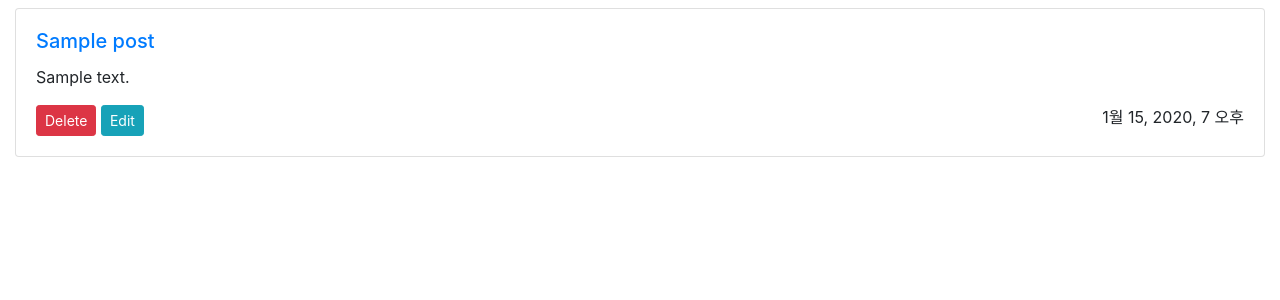
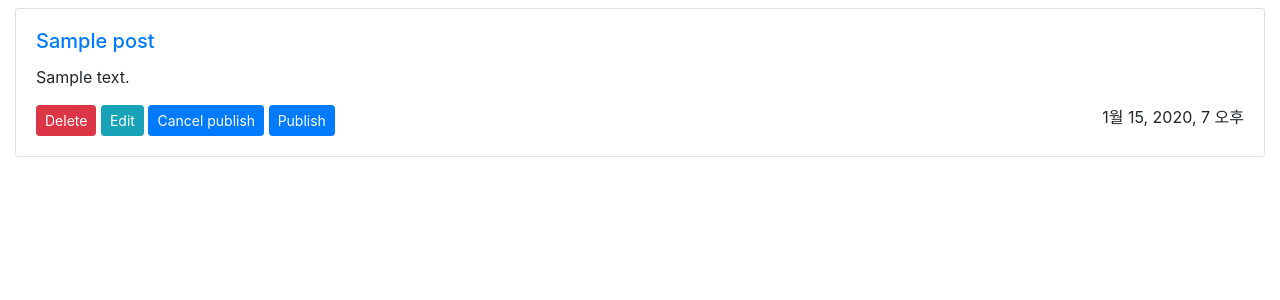
Before and after one commit to moorekwon/django, a Django app: page /posts/ in a window 1280 px wide. Shown: the part 56-356 px from the top of the page. Run offline with Django 3.2, Linux system fonts and the light colour scheme; tables that the repository leaves empty hold one stand-in row (values such as "Sample post"); some libraries are stand-ins or nearby versions.

Commit message:
191217 all completed

```diff
--- a/blog/views.py
+++ b/blog/views.py
@@ -1,5 +1,7 @@
 from django.http import HttpResponse, HttpResponseRedirect
 from django.shortcuts import render, get_object_or_404, redirect
+from django.utils import timezone
+
 from blog.models import Post
 
 
@@ -204,11 +206,18 @@ def post_publish(request, pk):
     # 요청시점의 시간을 해당 Post의 published_date에 기록할 수 있도록 함
     # 완료 후 post-detail로 이동
     # 결과를 볼 수 있도록 리스트 및 디테일 홤녀에서 published_date도 출력하도록 함
-    pass
+    post = Post.objects.get(pk=pk)
+    post.published_date = timezone.now()
+    post.save()
+    return redirect('url-name-post-detail', pk=pk)
 
 
 def post_unpublish(request, pk):
     # pk에 해당하는 Post의 published_date에 None 대입 후 save()
     # 완료 후 post-detail로 이동
     # 결과를 볼 수 있도록, 리스트 및 디테일 화면에서 published_date 출력하도록 함
+    post = Post.objects.get(pk=pk)
+    post.published_date = None
+    post.save()
+    return redirect('url-name-post-detail', pk=pk)
     pass
--- a/config/urls.py
+++ b/config/urls.py
@@ -16,7 +16,8 @@ Including another URLconf
 from django.contrib import admin
 from django.urls import path
 
-from blog.views import post_list, post_detail, post_add, post_delete, post_edit, post_delete_confirm
+from blog.views import post_list, post_detail, post_add, post_delete, post_edit, post_delete_confirm, post_publish, \
+    post_unpublish
 
 urlpatterns = [
     path('admin/', admin.site.urls),
@@ -27,5 +28,7 @@ urlpatterns = [
     path('posts/<int:pk>/delete/', post_delete, name='url-name-post-delete'),
     path('posts/<int:pk>/delete/confirm/', post_delete_confirm, name='url-name-post-delete-confirm'),
     path('posts/<int:pk>/edit', post_edit, name='url-name-post-edit'),
-    # path('post-edit/<int:pk>/', post_edit, name='url-name-post-edit')
+    # path('post-edit/<int:pk>/', post_edit, name='url-name-post-edit'),
+    path('posts/<int:pk>/publish/', post_publish, name='url-name-post-publish'),
+    path('posts/<int:pk>/unpublish/', post_unpublish, name='url-name-post-unpublish')
 ]
--- a/templates/post_list.html
+++ b/templates/post_list.html
@@ -20,6 +20,16 @@
                 <a href="{% url 'url-name-post-delete-confirm' pk=post.pk %}" class="btn btn-danger btn-sm">Delete</a>
                 <a href="{% url 'url-name-post-edit' pk=post.pk %}" class="btn btn-info btn-sm">Edit</a>
                 <!--                <button class="btn btn-info btn-sm">Edit</button>-->
+                {% if post.published_date %}
+                <form action="{% url 'url-name-post-unpublish' pk=post.pk %}" method="POST" class="d-inline-block">
+                    {% csrf_token %}
+                    <button class="btn btn-primary btn-sm">Cancel publish</button>
+                </form>
+                <form action="{% url 'url-name-post-publish' pk=post.pk %}" method="POST" class="d-inline-block">
+                    {% csrf_token %}
+                    <button class="btn btn-primary btn-sm">Publish</button>
+                </form>
+                {% endif %}
             </div>
             <div class="text-right">
                 <span>{{ post.created_date }}</span>
```
Lines whose indentation alone changed are shown as unchanged.
